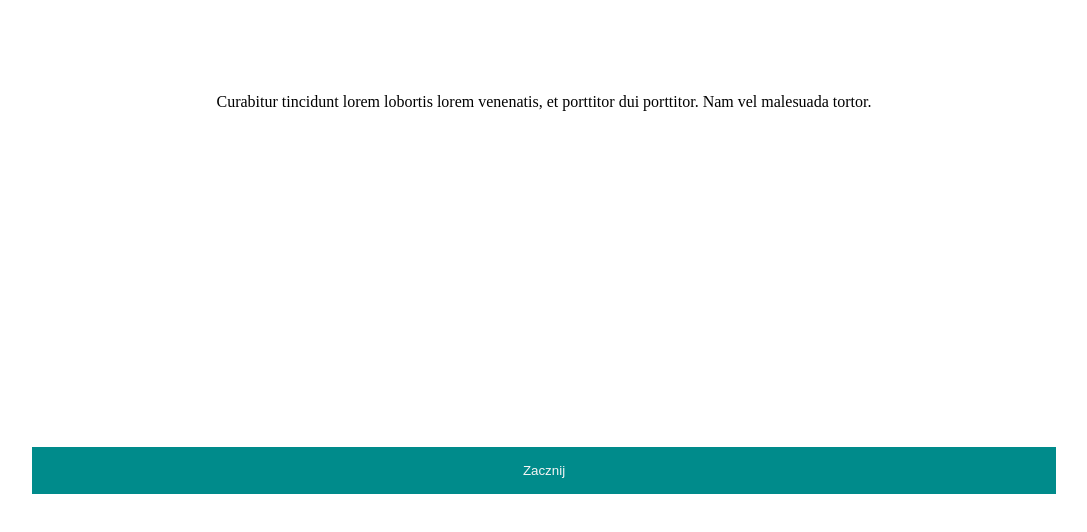
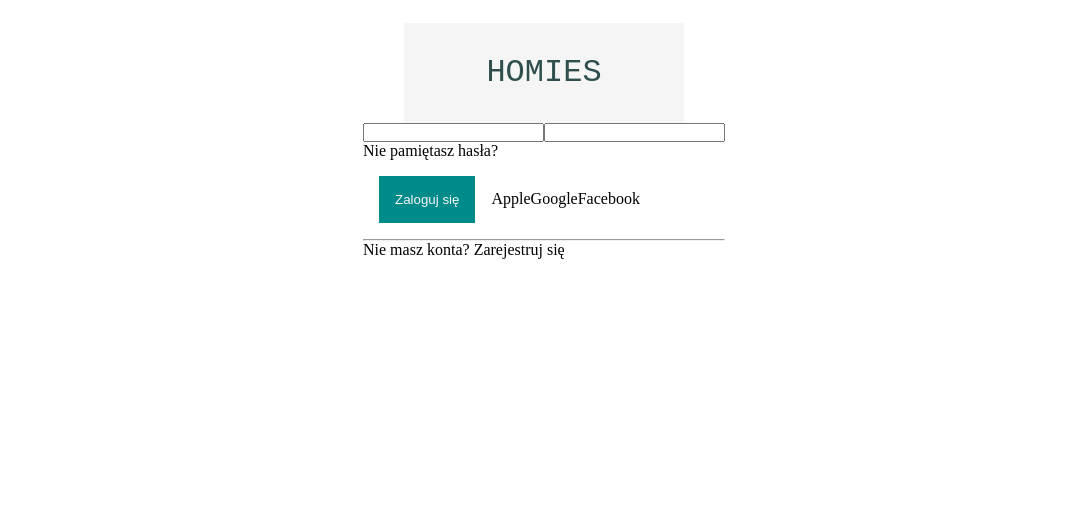
Before and after one commit to Hyziu-03/HOMIES-Development, a React (Create React App) app: page /logowanie in a window 1280 px wide. Shown: the part 234-766 px from the top of the page, without its empty margins (96-1183 px from the left). Built offline with nearby package versions, Linux system fonts and the light colour scheme.

Commit message:
Implementing wireframe

```diff
--- a/src/comps/Login.js
+++ b/src/comps/Login.js
@@ -1,12 +1,23 @@
-import { Link } from 'react-router-dom';
+import Logo from "./Logo";
 
 const Login = () => {
   return (
     <article className='login'>
-      <p className='quote'>Curabitur tincidunt lorem lobortis lorem venenatis, et porttitor dui porttitor. Nam vel malesuada tortor.</p>
-      <Link to='/zbieranina'>
-        <button className='start-button button'>Zacznij</button>
-      </Link>
+        <Logo />
+        <form action='' method='' className='form'>
+            <input type='email' id='email-login' className='input'/>
+            <input type='password' id='password-login' className='input'/>
+            <p className='password-tooltip'>Nie pamiętasz hasła?</p>
+            <input type='button' value='Zaloguj się' id='button-login' className='button login-button'/>
+
+            <span>Apple</span>
+            <span>Google</span>
+            <span>Facebook</span>
+
+            <hr/>
+
+            Nie masz konta? Zarejestruj się
+        </form>
     </article>
   );
 }
--- /dev/null
+++ b/src/comps/Logo.js
@@ -0,0 +1,10 @@
+const Logo = () => {
+  return (
+    <svg xmlns="http://www.w3.org/2000/svg" viewBox="0 0 280 100" width="280" height="100" className='logo'>
+        <rect width="280" height="100" fill="whitesmoke"></rect>
+        <text x="50%" y="50%" dominantBaseline="middle" textAnchor="middle" fontFamily="monospace" fontSize="32px" fill="darkslategray">HOMIES</text>
+    </svg>
+  );
+}
+
+export default Logo;
--- /dev/null
+++ b/src/comps/Start.js
@@ -0,0 +1,16 @@
+import { Link } from 'react-router-dom';
+import Logo from './Logo';
+
+const Start = () => {
+  return (
+    <article className='start'>
+      <Logo />
+      <p className='quote'>Curabitur tincidunt lorem lobortis lorem venenatis, et porttitor dui porttitor. Nam vel malesuada tortor.</p>
+      <Link to='/logowanie'>
+        <button className='start-button button'>Zacznij</button>
+      </Link>
+    </article>
+  );
+}
+
+export default Start;
```
